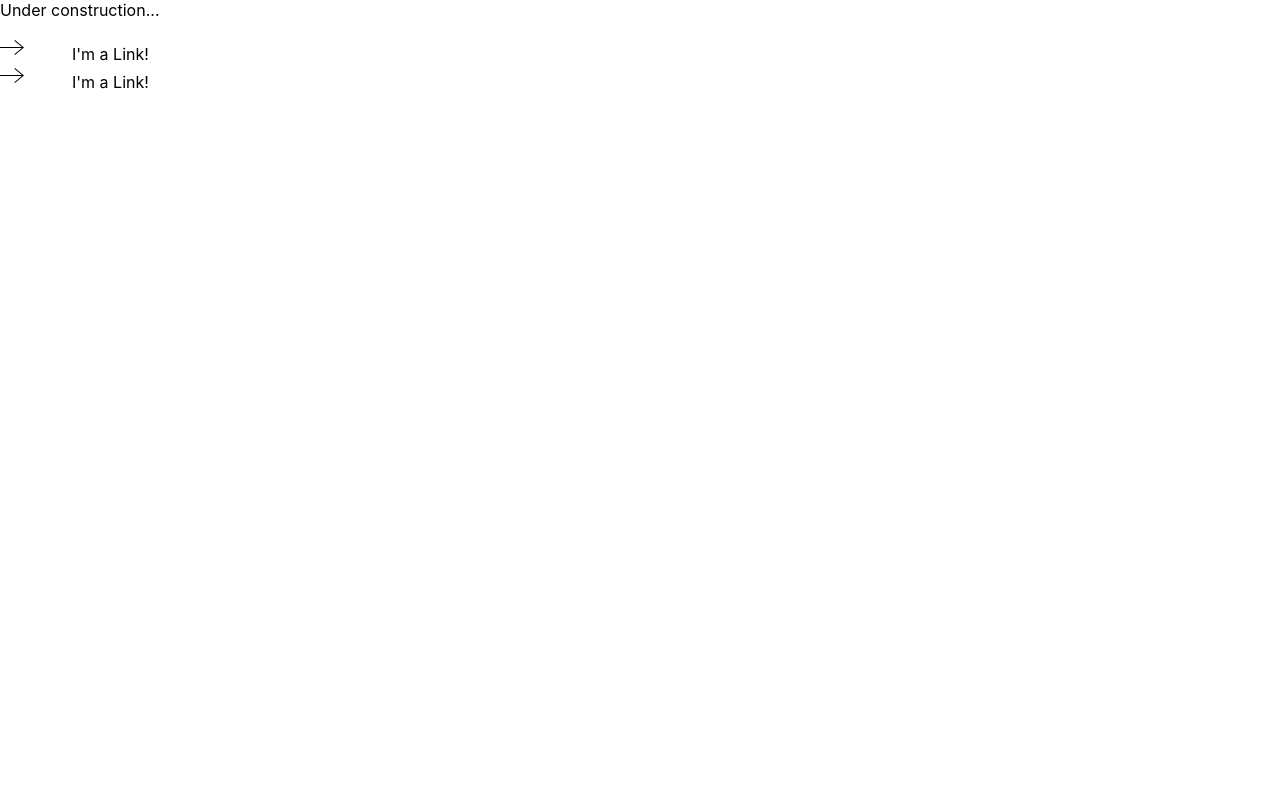
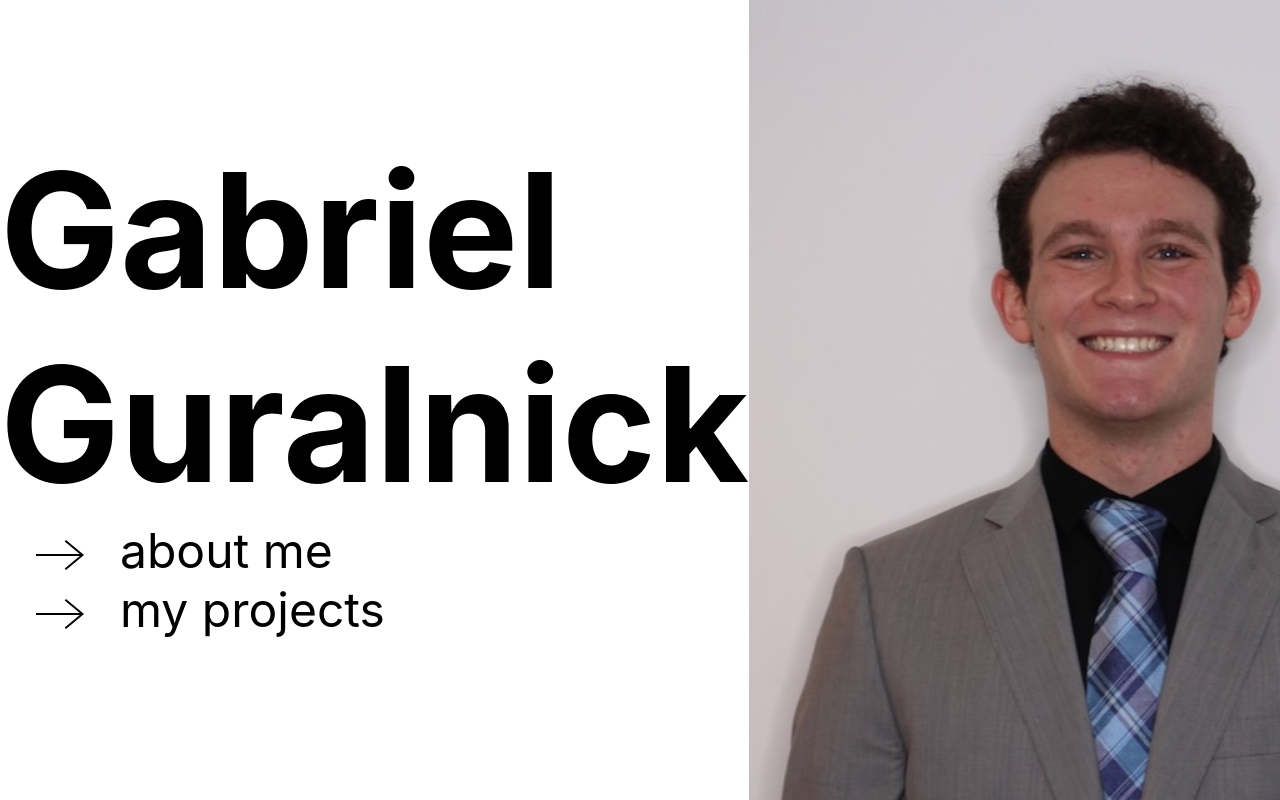
Before and after one commit to gnguralnick/gnguralnick.github.io, a React (Create React App) app: page / in a window 1280 px wide. Built offline with nearby package versions, Linux system fonts and the light colour scheme.

Commit message:
feat: initial homepage implementation

```diff
--- a/src/pages/Home/Home.jsx
+++ b/src/pages/Home/Home.jsx
@@ -1,16 +1,26 @@
 import React from 'react';
 
 import LinkList from '../../components/LinkList/LinkList';
+import RelativeLink from '../../components/RelativeLink/RelativeLink';
+import profile from '../../images/profile.jpeg';
+
+import Styles from './Home.module.scss';
 
 const Home = () => {
 
-    return <div className='scroll-page'>
-        <p>Under construction...</p>
-        <LinkList>
-          <a href='#' onClick={e => e.preventDefault()}>I'm a Link!</a>
-          <a href='#' onClick={e => e.preventDefault()}>I'm a Link!</a>
-        </LinkList>
-    </div>
+    return <section className={'scroll-page ' + Styles['home']} id='home'>
+        <div>
+            <h1>Gabriel Guralnick</h1>
+            <LinkList className={Styles['links']}>
+                <RelativeLink targetID='about'>about me</RelativeLink>
+                <RelativeLink targetID='projects'>my projects</RelativeLink>
+            </LinkList>
+        </div>
+        <img src={profile} alt='A picture of me' />
+        <div className={Styles['contact']}>
+
+        </div>
+    </section>
 }
 
 export default Home;
--- /dev/null
+++ b/src/pages/Home/Home.module.scss
@@ -0,0 +1,23 @@
+.home {
+    display: flex;
+    width: 100%;
+
+    justify-content: space-around;
+    flex-direction: row;
+
+    h1 {
+        font-size: 10rem;
+        margin-bottom: 0;
+    }
+
+
+
+    .links {
+        font-size: 3rem;
+        margin-left: 3rem;
+
+        svg {
+            transform: scale(2);
+        }
+    }
+}
```
Also changed, not shown: src/images/profile.jpeg (added).
